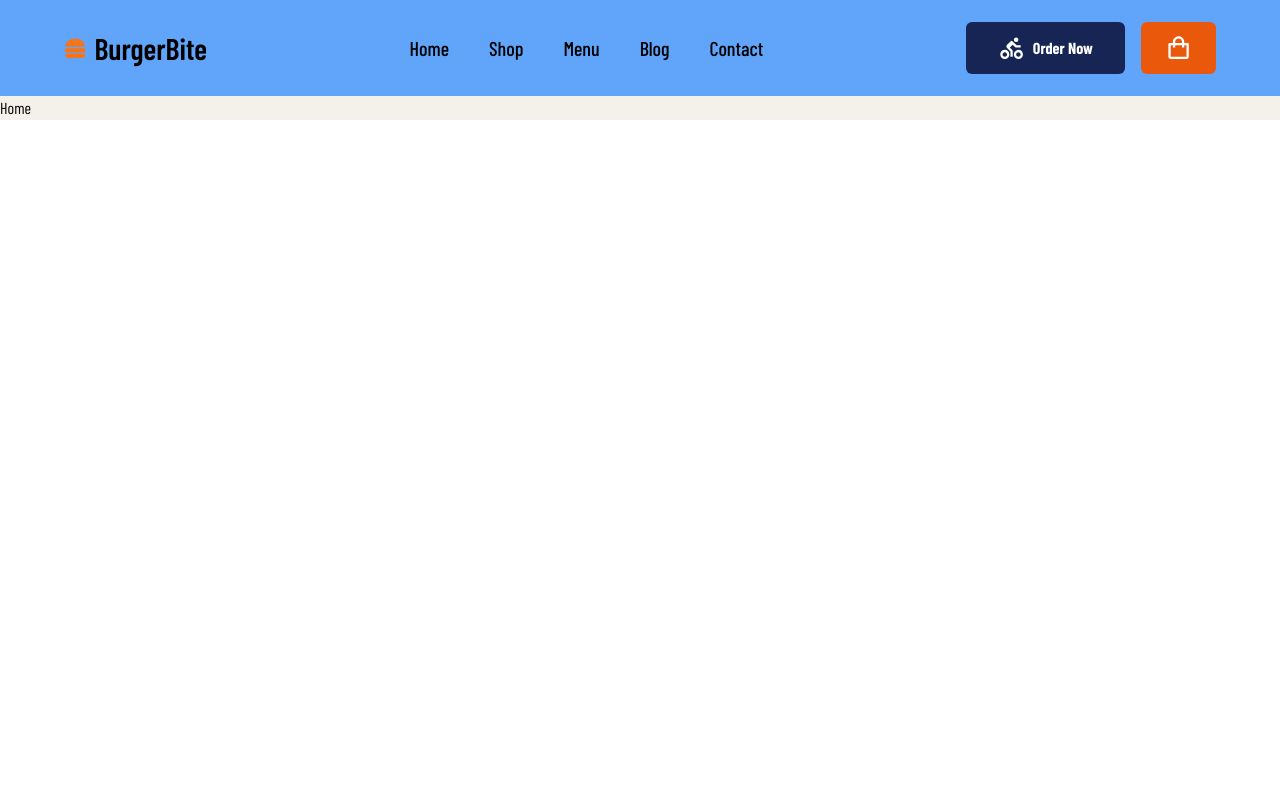
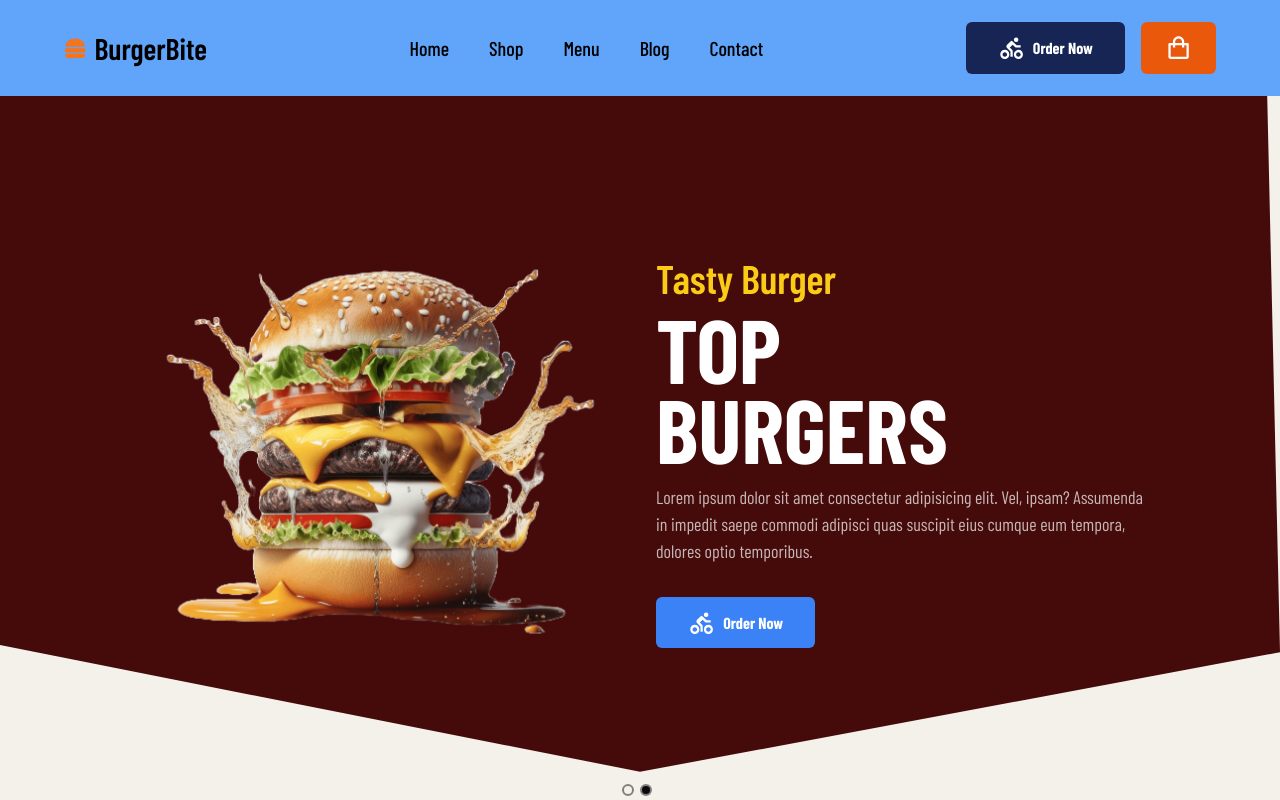
Before and after one commit to usman-pasha-786/burger-app, a Next.js app: page / in a window 1280 px wide. Built offline with nearby package versions, Linux system fonts and the light colour scheme; a web font is replaced by a local one.

Commit message:
"created and upload hero section file"

```diff
--- a/app/components/Home.tsx
+++ b/app/components/Home.tsx
@@ -1,8 +1,11 @@
 import React from 'react'
+import Hero from './hero/Hero'
 
 const Home = () => {
   return (
-    <div>Home</div>
+    <div>
+      <Hero/>
+    </div>
   )
 }
 
--- /dev/null
+++ b/app/components/hero/Hero.tsx
@@ -0,0 +1,89 @@
+"use client"
+import Image from 'next/image';
+import React from 'react'
+import Carousel from 'react-multi-carousel';
+import 'react-multi-carousel/lib/styles.css';
+import Burger1 from '@/public/images/b1.png'
+import Burger2 from '@/public/images/b2.png'
+import { BiCycling } from 'react-icons/bi';
+
+const responsive = {
+    desktop: {
+      breakpoint: { max: 3000, min: 1024 },
+      items: 1,
+      slidesToSlide: 1 // optional, default to 1.
+    },
+    tablet: {
+      breakpoint: { max: 1024, min: 464 },
+      items: 1,
+      slidesToSlide: 1 // optional, default to 1.
+    },
+    mobile: {
+      breakpoint: { max: 464, min: 0 },
+      items: 1,
+      slidesToSlide: 1 // optional, default to 1.
+    }
+  };
+
+// install react multi carousel
+const Hero = () => {
+  return (
+    <Carousel
+    additionalTransfrom={0}
+    arrows={false}
+    autoPlay={true}
+    autoPlaySpeed={4000}
+    centerMode={false}
+    infinite
+    responsive={responsive}
+    itemClass='item'
+    showDots={true}>
+
+        {/* first hero slide and google/clip path generator / clippy css clip_path maker */}
+        <div className='w-[100%] h-[88vh] flex items-center justify-center flex-col bg-blue-950 md:clip_path'>
+            <div className='w-[80%] grid grid-cols-1 md:grid-cols-2 justify-center items-center gap-[2rem] mx-auto'>
+                {/* 1st image */}
+                <Image src={Burger1} alt='burger image' className='hidden md:block'/>
+                {/* information */}
+                <div>
+                    <h1 className='text-[40px] font-semibold text-yellow-400'>Fast Food Burger</h1>
+                    <h1 className='text-[90px] leading-[5rem] uppercase text-white font-bold'>Best <br />Burgers</h1>
+                    <p className='mt-[1rem] text-white text-opacity-70 text-[18px] '>Lorem ipsum dolor sit amet consectetur adipisicing elit. Vel, ipsam? Assumenda in impedit saepe commodi adipisci quas suscipit eius cumque eum tempora, dolores optio temporibus.
+                    </p>
+                    <button className='bg-gray-500 text-white mt-[2rem] px-8 py-3 text-[16px] sm:text-[16px] transition-all duration-200 hover:bg-gray-700 flex items-center rounded-md space-x-2'>
+            <span>
+              <BiCycling className='w-[1.7rem] h-[1.7rem]'/>
+            </span>
+            <span className='font-bold'>Order Now</span>
+          </button >
+                </div>
+            </div>
+        </div>
+
+
+        {/* 2nd slider */}
+        <div className='w-[100%] h-[88vh] flex items-center justify-center flex-col bg-red-950 md:clip_path'>
+            <div className='w-[80%] grid grid-cols-1 md:grid-cols-2 justify-center items-center gap-[2rem] mx-auto'>
+                {/* 2nd image */}
+                <Image src={Burger2} alt='burger image' className='hidden md:block'/>
+                {/* information */}
+                <div>
+                    <h1 className='text-[40px] font-semibold text-yellow-400'>
+                        Tasty Burger</h1>
+                    <h1 className='text-[90px] leading-[5rem] uppercase text-white font-bold'>Top <br />Burgers</h1>
+                    <p className='mt-[1rem] text-white text-opacity-70 text-[18px] '>Lorem ipsum dolor sit amet consectetur adipisicing elit. Vel, ipsam? Assumenda in impedit saepe commodi adipisci quas suscipit eius cumque eum tempora, dolores optio temporibus.
+                    </p>
+                    <button className='bg-blue-500 text-white mt-[2rem] px-8 py-3 text-[16px] sm:text-[16px] transition-all duration-200 hover:bg-gray-700 flex items-center rounded-md space-x-2'>
+            <span>
+              <BiCycling className='w-[1.7rem] h-[1.7rem]'/>
+            </span>
+            <span className='font-bold'>Order Now</span>
+          </button >
+                </div>
+            </div>
+        </div>
+    </Carousel>
+  )
+}
+
+export default Hero
--- a/app/globals.css
+++ b/app/globals.css
@@ -1,3 +1,10 @@
 @tailwind base;
 @tailwind components;
 @tailwind utilities;
+
+
+@layer components{
+    .clip_path {
+        clip-path: polygon(50% 0%, 99% 0, 100% 79%, 50% 96%, 0 78%, 0 0);
+    }
+}
--- a/package.json
+++ b/package.json
@@ -12,7 +12,8 @@
     "next": "14.2.3",
     "react": "^18",
     "react-dom": "^18",
-    "react-icons": "^5.2.1"
+    "react-icons": "^5.2.1",
+    "react-multi-carousel": "^2.8.5"
   },
   "devDependencies": {
     "@types/node": "^20",
```
Also changed, not shown: 1 other file (tests, documents, lock files or other folders).
